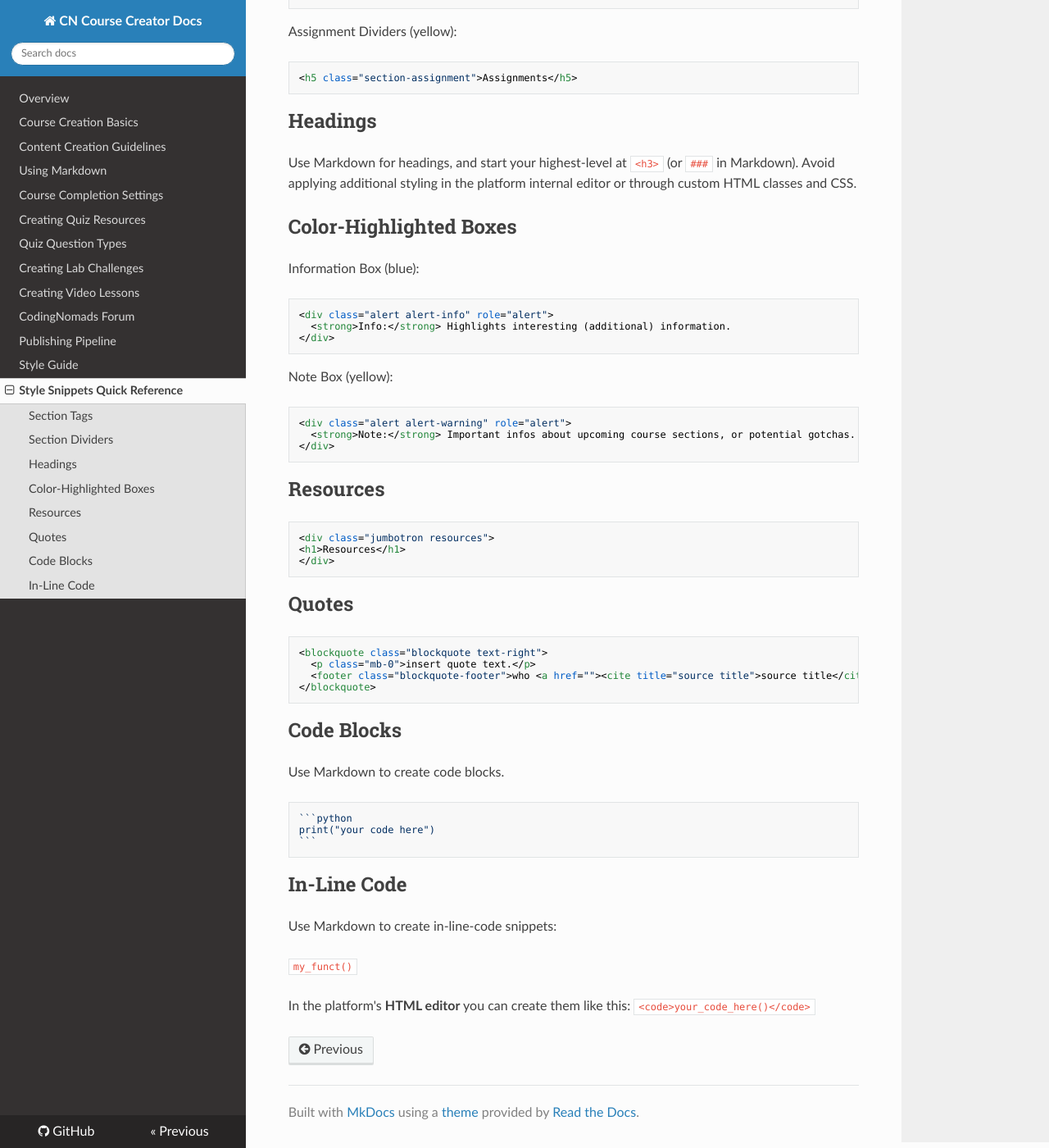
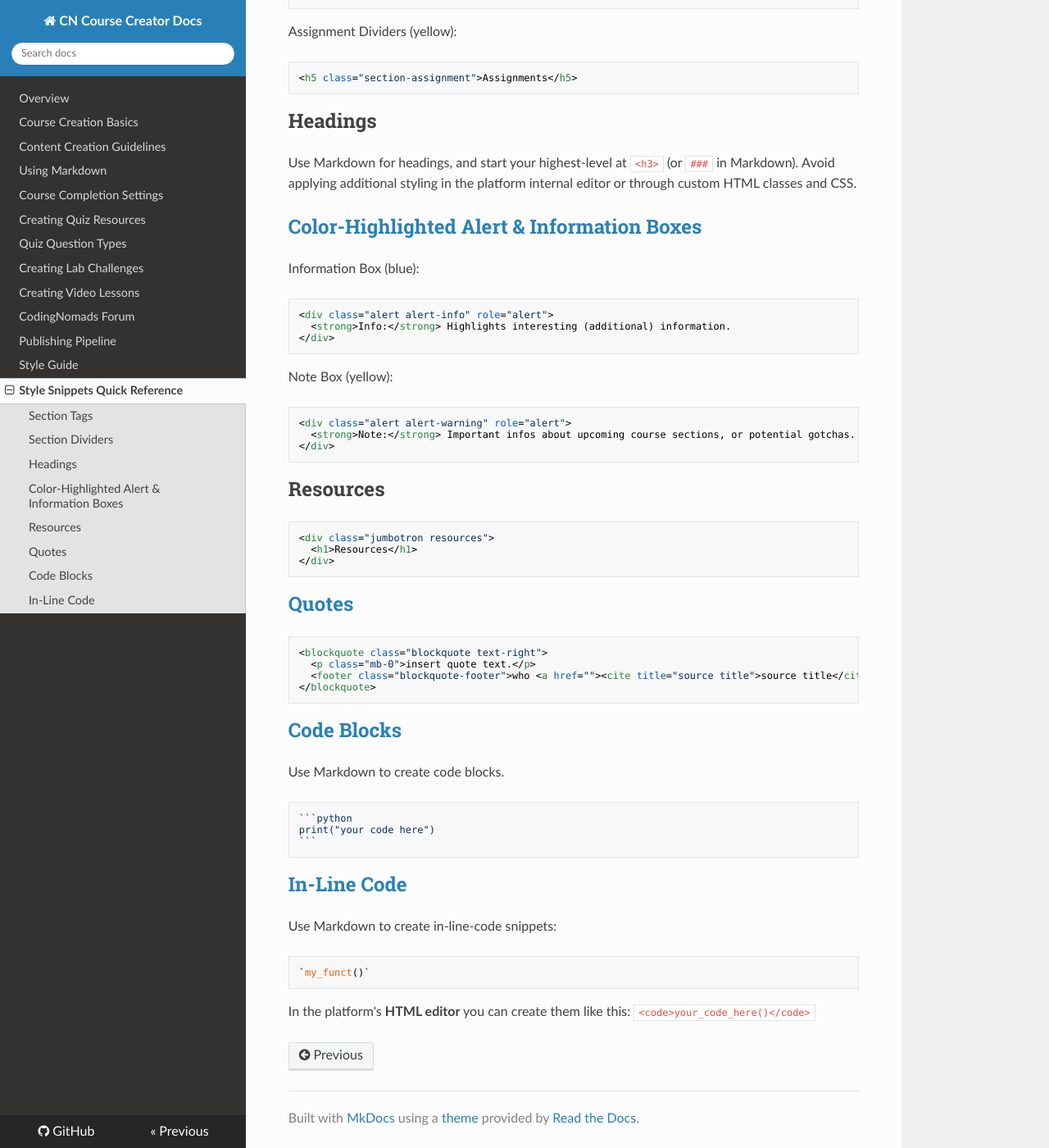
Before and after one commit to iansedano/creator-docs, an MkDocs documentation site: the page built from docs/11-snippets-reference.md, in a window 1280 px wide and 1400 px high, scrolled down 765 px. Shown: the whole window at 82% size. Built offline with MkDocs 1.6.1, drawn with Linux system fonts in a browser that asks for light colours; nearby versions of some CDN libraries; some of the changed lines change nothing that is shown.

Commit message:
Add links

````diff
--- a/docs/11-snippets-reference.md
+++ b/docs/11-snippets-reference.md
@@ -42,7 +42,7 @@ Assignment Dividers (yellow):
 
 Use Markdown for headings, and start your highest-level at `<h3>` (or `###` in Markdown). Avoid applying additional styling in the platform internal editor or through custom HTML classes and CSS.
 
-## Color-Highlighted Boxes
+## [Color-Highlighted Alert & Information Boxes](https://getbootstrap.com/docs/4.0/components/alerts/)
 
 Information Box (blue):
 
@@ -64,11 +64,11 @@ Note Box (yellow):
 
 ```html
 <div class="jumbotron resources">
-<h1>Resources</h1>
+  <h1>Resources</h1>
 </div>
 ```
 
-## Quotes
+## [Quotes](https://getbootstrap.com/docs/4.0/content/typography/#blockquotes)
 
 ```html
 <blockquote class="blockquote text-right">
@@ -77,7 +77,7 @@ Note Box (yellow):
 </blockquote>
 ```
 
-## Code Blocks
+## [Code Blocks](https://help.github.com/en/github/writing-on-github/creating-and-highlighting-code-blocks)
 
 Use Markdown to create code blocks.
 
@@ -85,10 +85,12 @@ Use Markdown to create code blocks.
     print("your code here")
     ```
 
-## In-Line Code
+## [In-Line Code](https://daringfireball.net/projects/markdown/syntax#code)
 
 Use Markdown to create in-line-code snippets:
 
-  `my_funct()`
+```
+`my_funct()`
+```
 
 In the platform's **HTML editor** you can create them like this: `<code>your_code_here()</code>`
````
